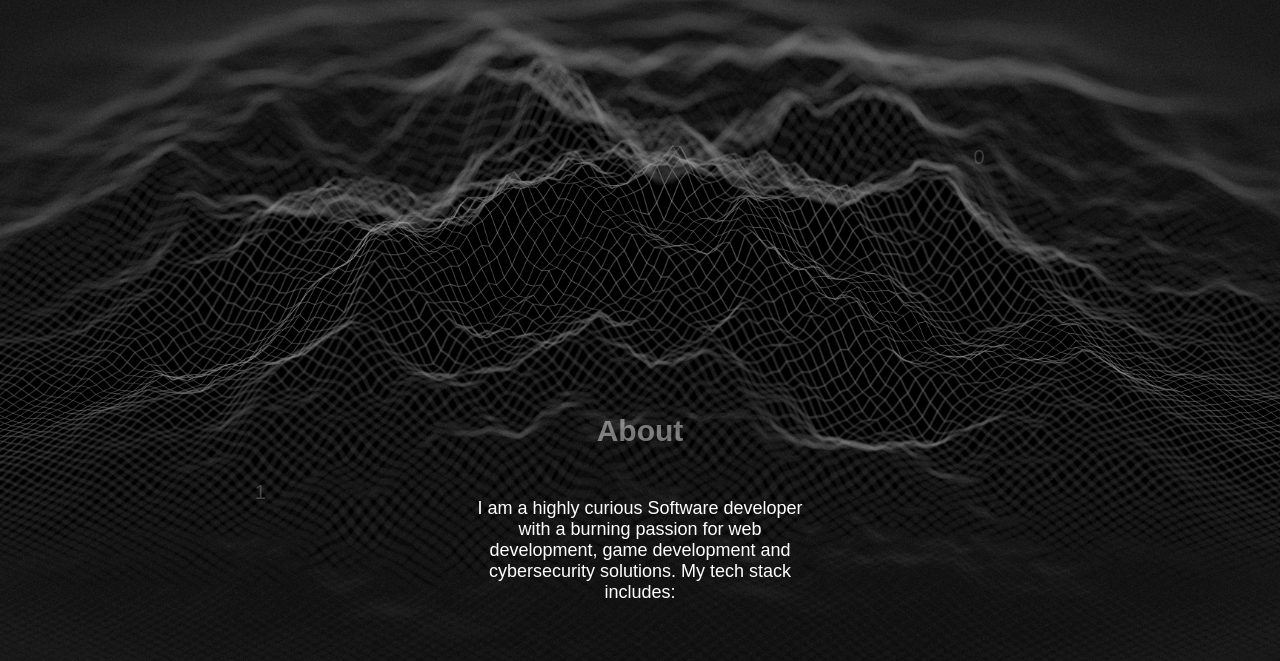
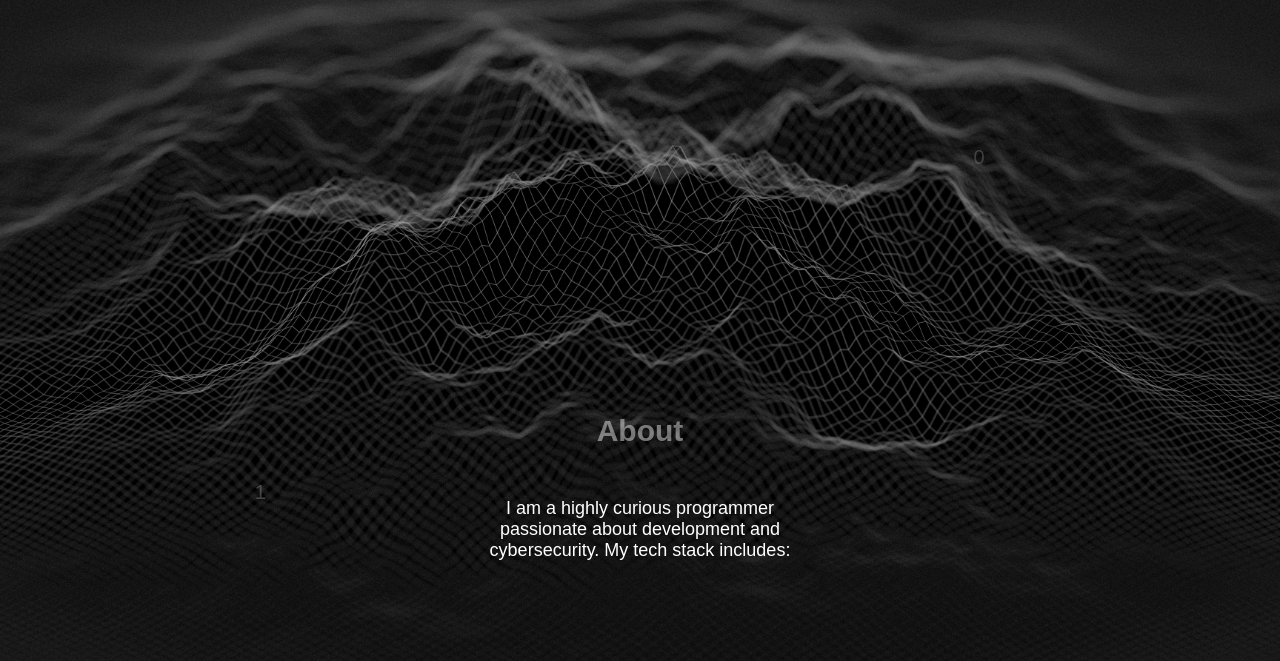
Before and after one commit to def31i/Portfolio, a plain HTML site: page index.html in a window 1280 px wide. Shown: the part 55-716 px from the top of the page. Drawn offline with Linux system fonts and the light colour scheme.

Commit message:
Changed intro description

```diff
--- a/index.html
+++ b/index.html
@@ -53,7 +53,7 @@
 </div>
 
 <div class="aboutinfocontainer">
-    <div> I am a highly curious Software developer with a burning passion for web development, game development and cybersecurity solutions. My tech stack includes:</div>
+    <div> I am a highly curious programmer passionate about development and cybersecurity. My tech stack includes: </div>
 </div>
 
 <div class="iconcontainer">
```
